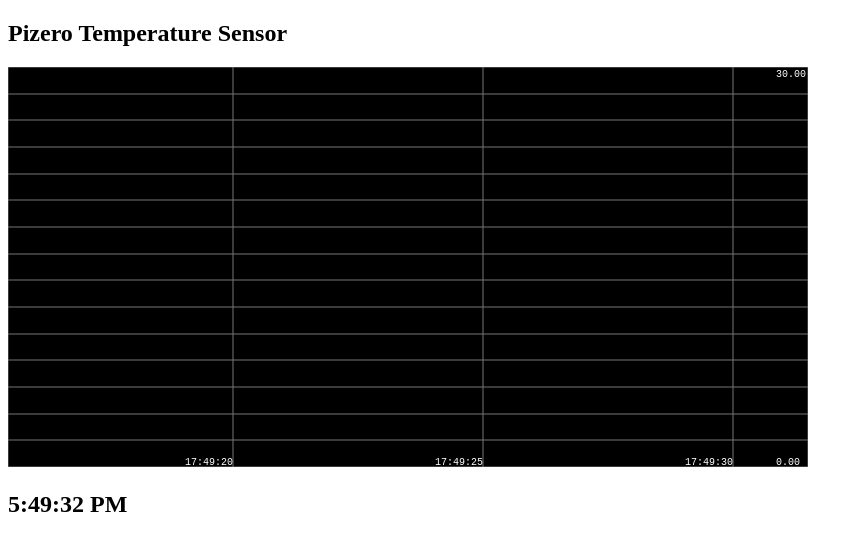
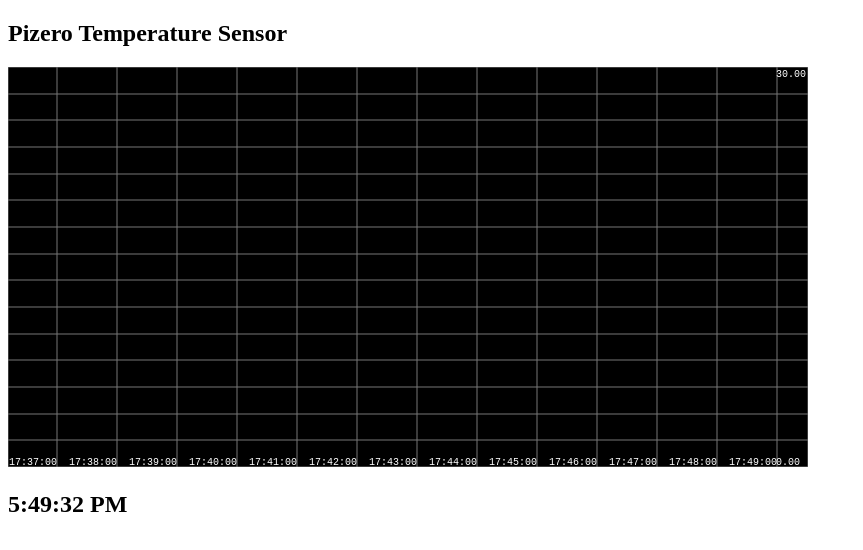
Before and after one commit to chrisdotcollins/pizero-temperature, a plain HTML site: page static/index.html in a window 1280 px wide. Shown: the whole page, without its empty margins (0-863 px from the left). Drawn offline with Linux system fonts and the light colour scheme.

Commit message:
Slow down

```diff
--- a/static/index.html
+++ b/static/index.html
@@ -10,8 +10,9 @@
 
       function createTimeline() {
         var chart = new SmoothieChart({
+          millisPerPixel: 1000,
           interpolation:'bezier',
-       grid:{millisPerLine:5000,verticalSections:15},
+       grid:{millisPerLine:60000,verticalSections:15},
        tooltip:true,
        timestampFormatter:SmoothieChart.timeFormatter,
           minValue:0.0,
@@ -53,7 +54,7 @@
   </head>
   <body onload="createTimeline()">
     <h2> Pizero Temperature Sensor </h2>
-    <canvas id="chart" width="800" height="400"></canvas>
+    <canvas id="chart" width=800 height="400"></canvas>
 
 
     <h2 id="demo2"></h2>
```
